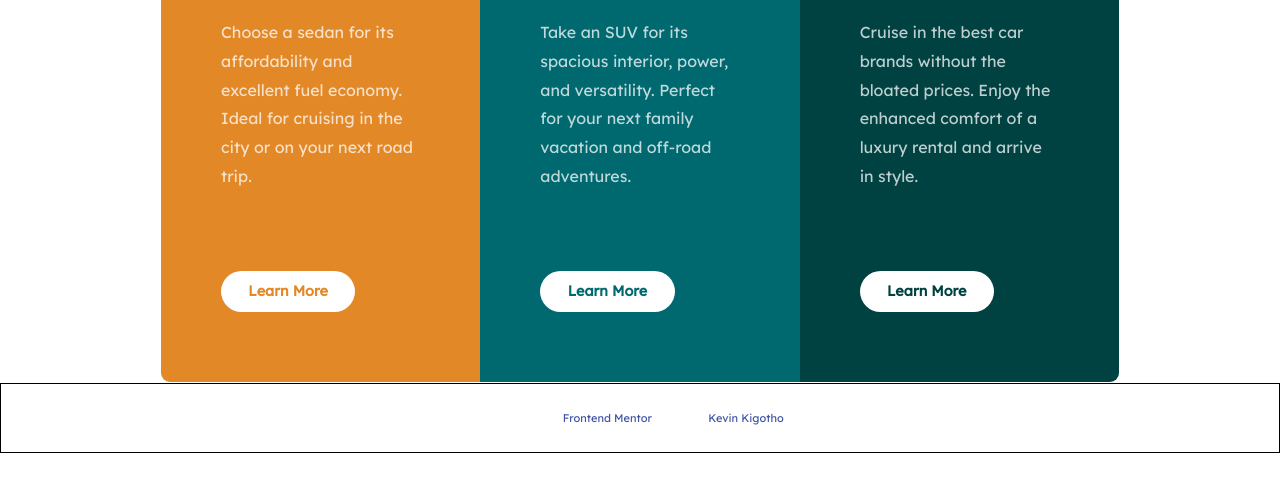
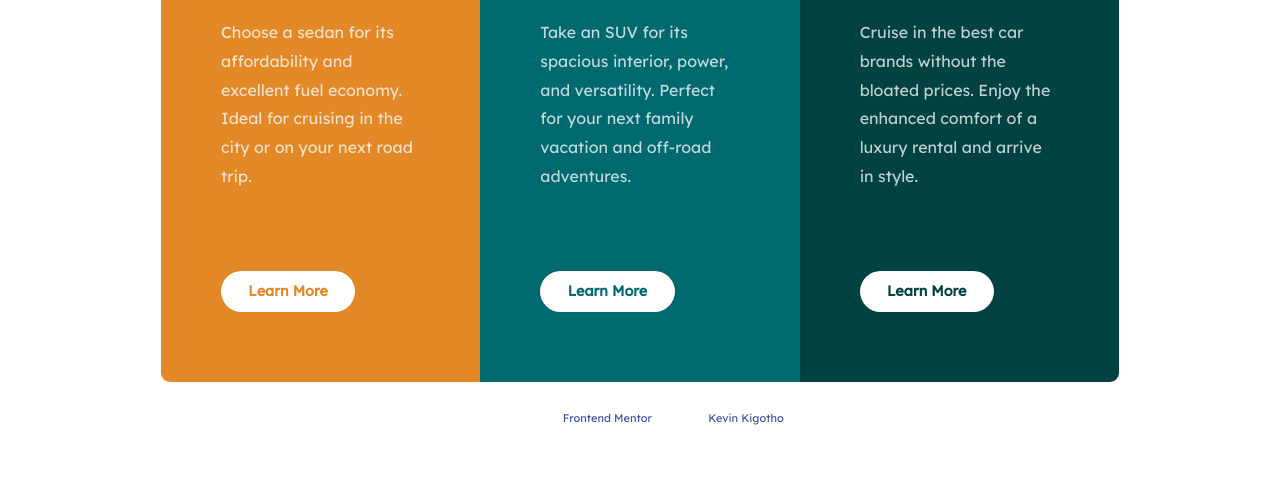
Before and after one commit to Kevin-Kigotho/Responsive-Cards, a plain HTML site: page index.html in a window 1280 px wide. Shown: the part 271-762 px from the top of the page. Drawn offline with Linux system fonts and the light colour scheme.

Commit message:
Removed Border at the footer

```diff
--- a/css/style.css
+++ b/css/style.css
@@ -134,8 +134,6 @@ a {
 .attribution {
     font-size: 11px;
     text-align: center;
-    /* margin-top: 3em; */
-    border: 1px solid #000;
     height: 70px;
     width: 100%;
     display: flex;
```
